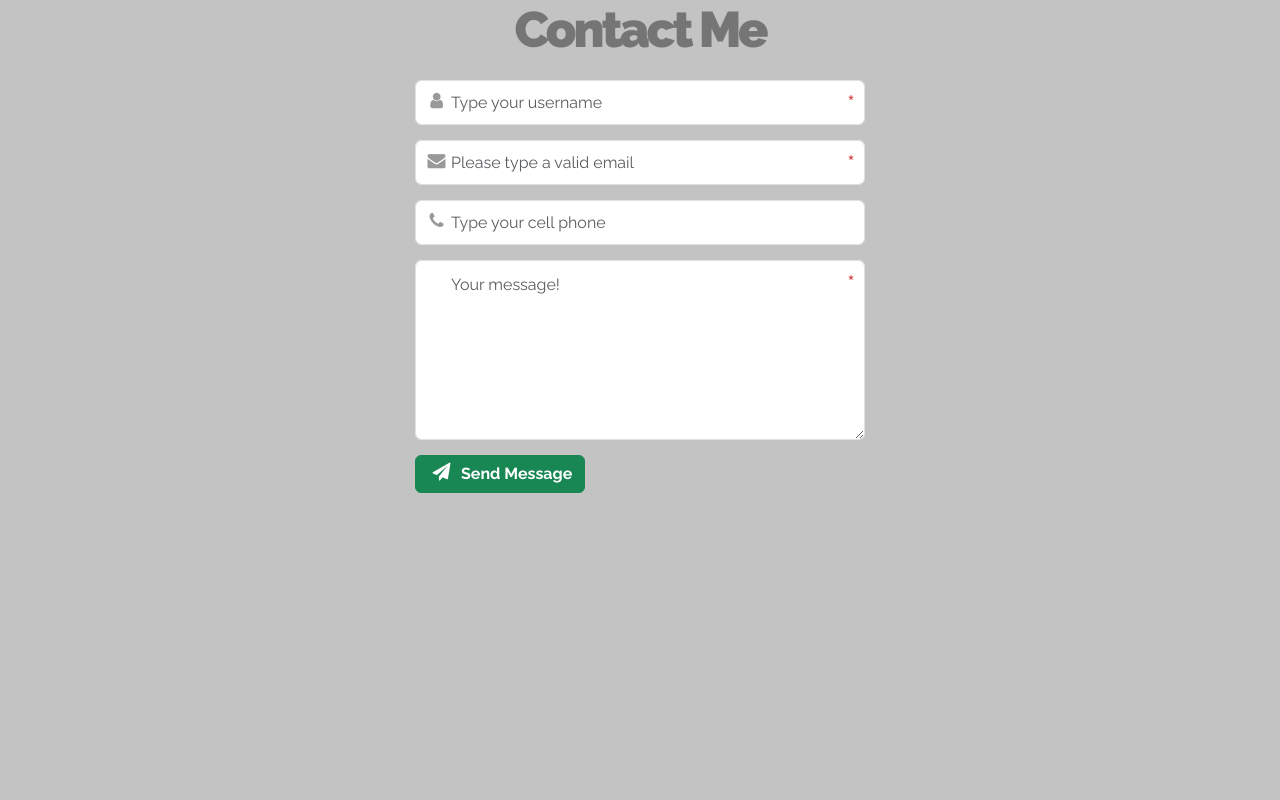
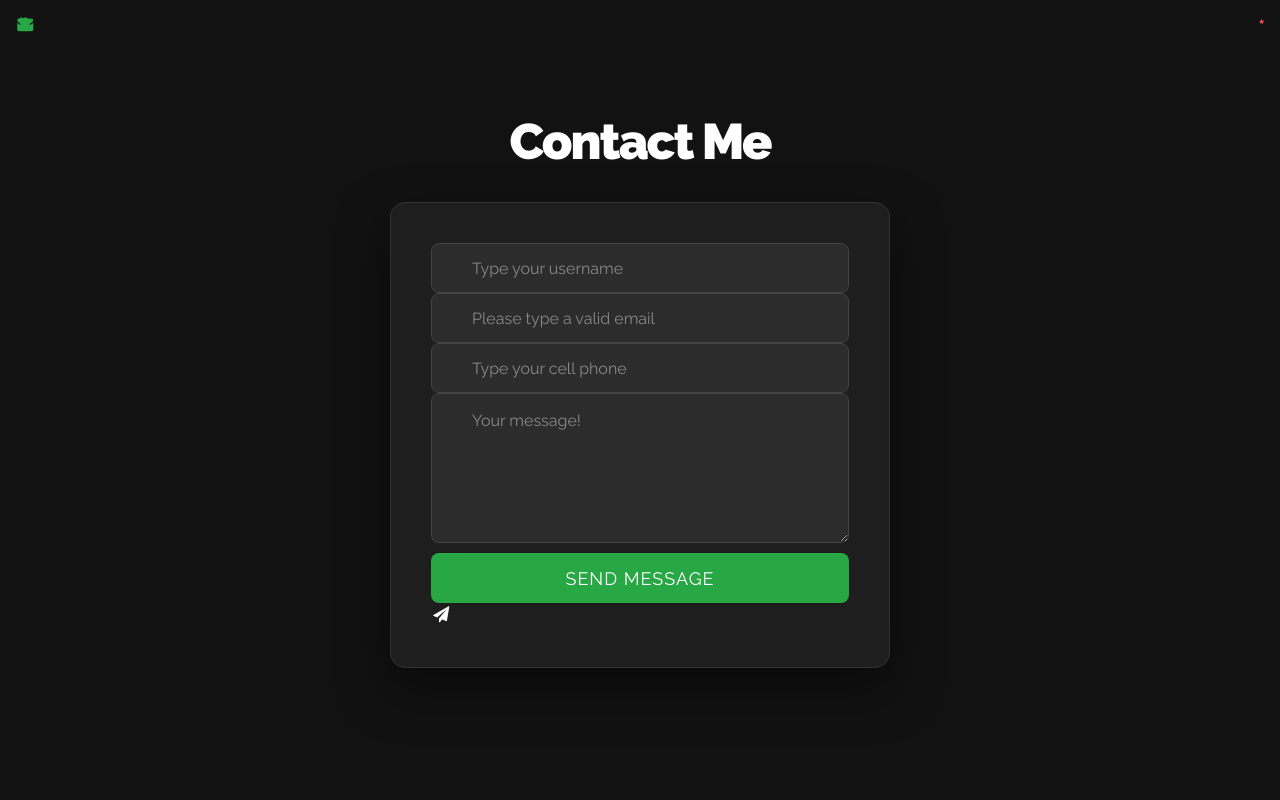
Before and after one commit to breskella/contact-form, a PHP site: page / in a window 1280 px wide. Run offline with PHP 8.4, Linux system fonts and the light colour scheme.

Commit message:
Upgrade UI to Modern Dark Mode

```diff
--- a/css/contact.css
+++ b/css/contact.css
@@ -1,213 +1,117 @@
-/* الخلفية العامة */
-
+/* الخلفية العامة - أسود فخم */
 body {
-
-    background-color: hsla(0, 100%, 1%, 0.237);
-
+    background-color: #121212;
     font-family: 'Raleway', sans-serif;
-
+    display: flex;
+    align-items: center;
+    justify-content: center;
+    min-height: 100vh;
+    margin: 0;
 }
 
-
-
-/* التنبيهات */
-
-.alert {
-
-    margin-bottom: 10px;
-
+/* عنوان الصفحة - خليناه أبيض عشان يبان */
+h1 {
+    font-weight: 900;
+    font-size: 50px;
+    letter-spacing: -2px;
+    color: #ffffff;
+    text-align: center;
+    margin-bottom: 30px;
 }
 
-
-
-/* عنوان الصفحة */
-
-h1 {
-
-    font-weight: 900;
-
-    font-size: 50px;
-
-    letter-spacing: -3px;
-
-    color: #757575;
-
-    text-align: center;
-
+/* الفورم - ضفنا خلفية غامقة وضل احترافي */
+.contact-form {
+    background-color: #1e1e1e;
+    padding: 40px;
+    border-radius: 15px;
+    max-width: 500px;
+    width: 100%;
+    margin: 20px auto;
+    box-shadow: 0 20px 50px rgba(0, 0, 0, 0.5);
+    border: 1px solid #333; /* حدود خفيفة جداً */
 }
 
-
-
-/* الفورم */
-
-.contact-form {
-
-    max-width: 450px;
-
-    margin: 20px auto;
-
-    position: relative;
-
+/* حقول الإدخال - تعديل الألوان لتناسب المود الغامق */
+.contact-form .form-control {
+    background-color: #2c2c2c;
+    border: 1px solid #444;
+    color: #fff;
+    padding-left: 40px;
+    height: 50px;
+    border-radius: 8px;
+    transition: all 0.3s ease-in-out;
 }
 
-
-
-/* حقول الإدخال */
-
-.contact-form .form-group {
-
-    position: relative;
-
-    margin-bottom: 15px;
-
+/* لما تضغطي على الحقل */
+.contact-form .form-control:focus {
+    background-color: #333;
+    border-color: #28a745;
+    box-shadow: none;
+    color: #fff;
 }
 
-
-
-.contact-form .form-control {
-
-    padding-left: 35px;
-
-    padding-right: 10px;
-
-    height: 45px;
-
+/* لون الـ Placeholder */
+.form-control::placeholder {
+    color: #888;
 }
 
-
-
 /* أيقونات الحقول */
-
 .contact-form .form-group i {
-
     position: absolute;
-
-    top: 12px;
-
-    left: 10px;
-
-    color: #999;
-
-    font-size: 18px;
-
+    top: 16px;
+    left: 15px;
+    color: #28a745; /* خليت الأيقونات خضراء زي الزرار عشان التناسق */
+    font-size: 16px;
+    z-index: 2;
 }
 
-
-
-/* العلامة الحمراء للحقول المطلوبة */
-
+/* النجمة الحمراء */
 .contact-form .asterisx {
-
-    font-size: 25px;
-
-    color: rgb(211, 54, 54);
-
+    font-size: 20px;
+    color: #ff4d4d;
     position: absolute;
-
-    right: 10px;
-
-    top: 6px;
-
+    right: 15px;
+    top: 12px;
 }
 
-
-
-/* textarea */
-
-.contact-form textarea {
-
-    padding-left: 35px;
-
-    padding-top: 12px;
-
-    height: 180px !important;
-
+/* التعديل لـ textarea */
+.contact-form textarea.form-control {
+    height: 150px !important;
+    padding-top: 15px;
 }
 
-
-
-/* أيقونة textarea */
-
-.contact-form textarea + i {
-
-    top: 18px;
-
+/* زر الإرسال - شيك وعريض */
+.contact-form .btn-success {
+    background-color: #28a745;
+    border: none;
+    width: 100%;
+    height: 50px;
+    font-size: 18px;
+    text-transform: uppercase;
+    letter-spacing: 1px;
+    margin-top: 10px;
+    border-radius: 8px;
+    cursor: pointer;
+    transition: 0.3s;
 }
 
-
-
-/* زر الإرسال */
-
-.contact-form input[type="submit"] {
-
-    position: relative;
-
-    padding-left: 45px;
-
-    font-weight: bold;
-
-    font-size: 16px;
-
+.contact-form .btn-success:hover {
+    background-color: #218838;
+    transform: translateY(-2px);
 }
 
-
-
-/* أيقونة زر الإرسال */
-
-.contact-form .form-group .send-icon {
-
-    position: absolute;
-
-    top: 8px;
-
-    left: 15px;
-
-    color: #fff;
-
-    font-size: 18px;
-
+/* أيقونة الزرار */
+.send-icon {
+    margin-right: 10px;
+    color: #fff !important;
+    position: static !important; /* لغينا الـ absolute عشان نوسطها */
 }
 
-
-
-
-
-/* تحسين بعض المارجن للحقول */
-
-.contact-form input,
-
-.contact-form textarea {
-
-    margin-bottom: 10px;
-
+/* الموبايل */
+@media (max-width: 576px) {
+    .contact-form {
+        padding: 20px;
+        margin: 10px;
+    }
+    h1 { font-size: 32px; }
 }
-
-
-
-/* responsive minor fixes */
-
-@media (max-width: 576px) {
-
-    .contact-form {
-
-        padding: 0 15px;
-
-    }
-
-    h1 {
-
-        font-size: 36px;
-
-    }
-
-}
-
-
-
-.contact-form .custom-alert{
-
-    padding: 5px 10px;
-
-    display: none;
-
-}
```
